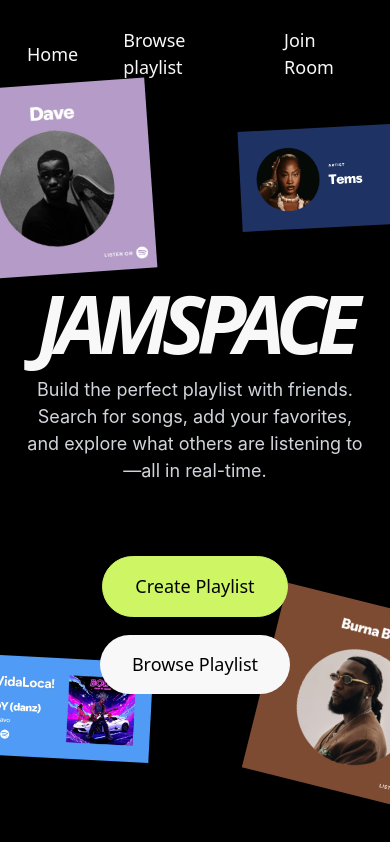
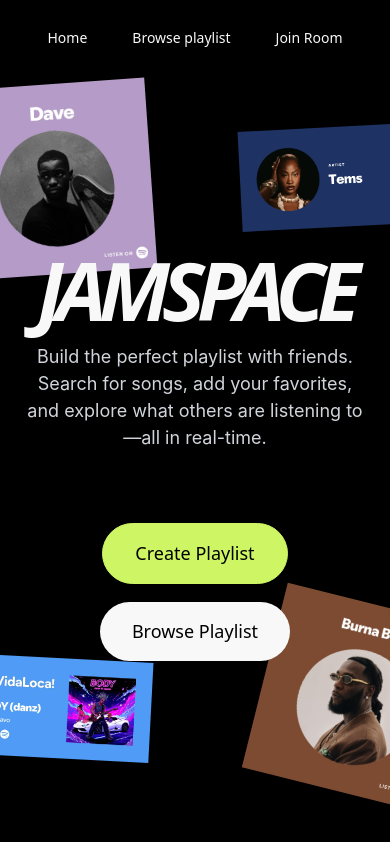
Before and after one commit to Jimoh00/jamspace, a plain HTML site: page frontend/index.html in a window 390 px wide. Drawn offline with nearby package versions, Linux system fonts and the light colour scheme; no server answers; a web font is replaced by a local one.

Commit message:
nav-link text size fix

```diff
--- a/frontend/style.css
+++ b/frontend/style.css
@@ -42,6 +42,8 @@
     transform: rotate(-3deg);
     box-shadow: 0 20px 40px rgba(0, 0, 0, 0.25);
 }
+
+
 
 .nav-link:hover {
     color: var(--lime);
@@ -325,6 +327,10 @@
     .card-wrapper {
         width: 190px !important;
     }
+
+    .nav-link {
+        font-size: 14px;
+    }
 }
 
 @media (min-width: 768px) and (max-width: 1024px) {
```
